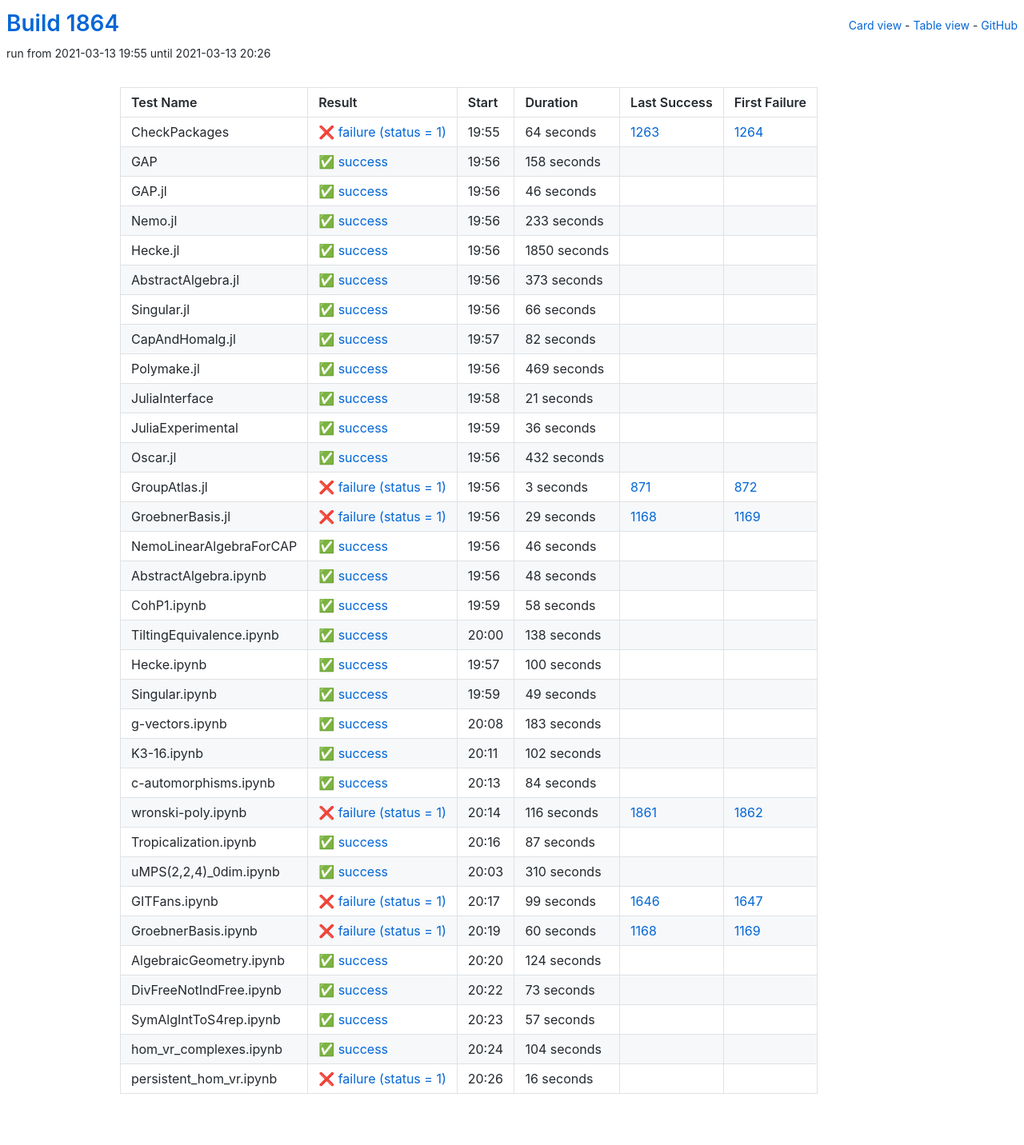
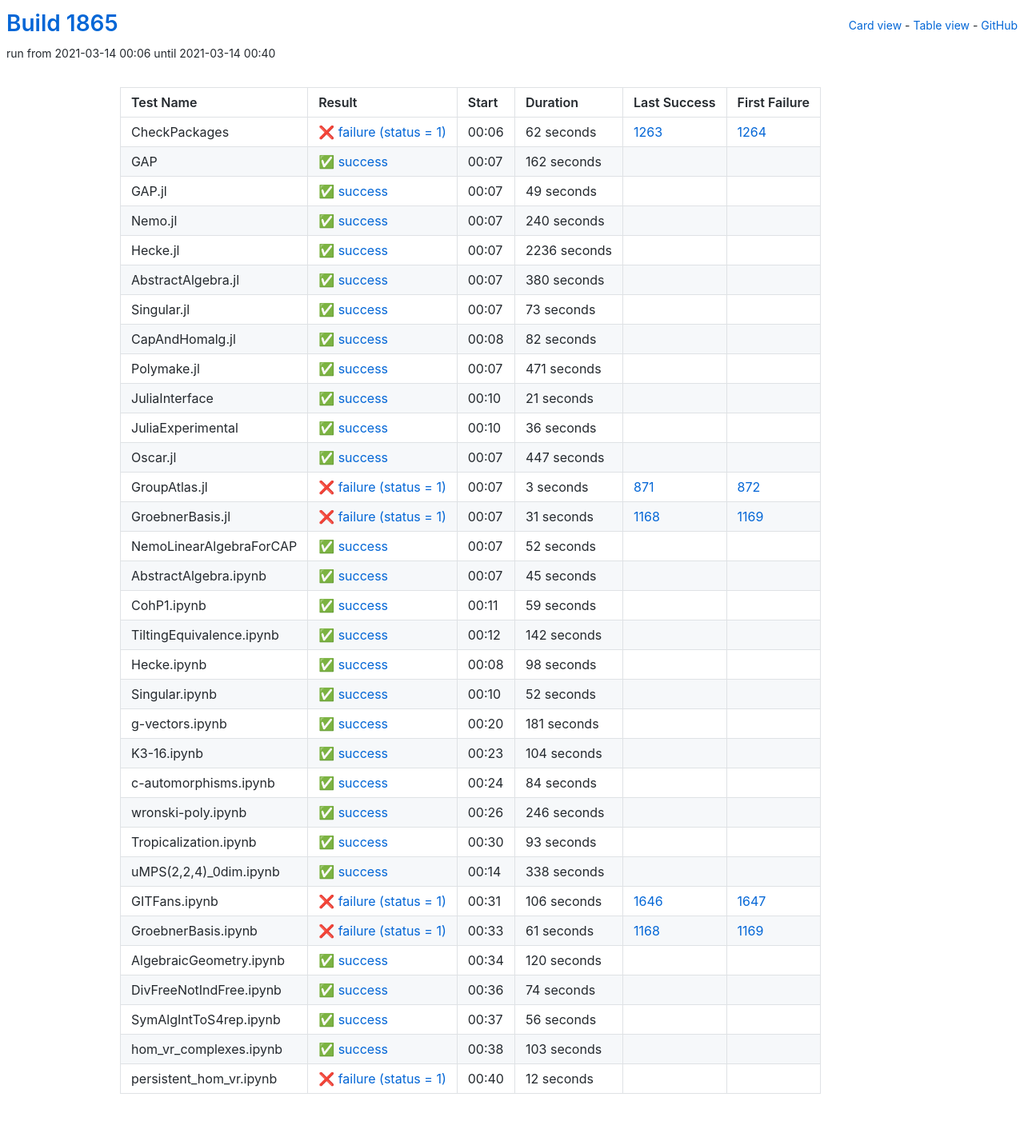
Before and after one commit to oscar-system/oscar-ci-status-stable, a Jekyll site: the page built from table.html, in a window 1280 px wide. Shown: the whole page at 80% size. Built offline with Jekyll 4.4.1, drawn with Linux system fonts in a browser that asks for light colours.

Commit message:
Build #1865

```diff
--- a/_data/ci.yml
+++ b/_data/ci.yml
@@ -1,6 +1,6 @@
 ---
-build: 1864
-build_url: https://oscarci.mathematik.uni-kl.de/job/oscar-stable/1864/
+build: 1865
+build_url: https://oscarci.mathematik.uni-kl.de/job/oscar-stable/1865/
 job: oscar-stable
 organization: oscar-system
 repo: oscar-ci-status-stable
@@ -8,92 +8,92 @@ repourl: https://github.com/oscar-system/oscar-ci-status-stable
 tests:
 - name: CheckPackages
   id: checkpackages
-  log: https://oscarci.mathematik.uni-kl.de/job/oscar-stable/1864/artifact/logs/build-1864/CheckPackages.log
-  start: 2021-03-13 19:55
+  log: https://oscarci.mathematik.uni-kl.de/job/oscar-stable/1865/artifact/logs/build-1865/CheckPackages.log
+  start: 2021-03-14 00:06
   success: false
   exitcode: 1
   status: failure
-  duration: 64
+  duration: 62
   last_success: 1263
   last_success_url: https://oscarci.mathematik.uni-kl.de/job/oscar-stable/1263/
   first_failure: 1264
   first_failure_url: https://oscarci.mathematik.uni-kl.de/job/oscar-stable/1264/
 - name: GAP
   id: gap
-  log: https://oscarci.mathematik.uni-kl.de/job/oscar-stable/1864/artifact/logs/build-1864/GAP.log
-  start: 2021-03-13 19:56
+  log: https://oscarci.mathematik.uni-kl.de/job/oscar-stable/1865/artifact/logs/build-1865/GAP.log
+  start: 2021-03-14 00:07
   success: true
   exitcode: 0
   status: success
-  duration: 158
+  duration: 162
   last_success: false
   last_success_url:
   first_failure: false
   first_failure_url:
 - name: GAP.jl
   id: gap-jl
-  log: https://oscarci.mathematik.uni-kl.de/job/oscar-stable/1864/artifact/logs/build-1864/GAP.jl.log
-  start: 2021-03-13 19:56
+  log: https://oscarci.mathematik.uni-kl.de/job/oscar-stable/1865/artifact/logs/build-1865/GAP.jl.log
+  start: 2021-03-14 00:07
   success: true
   exitcode: 0
   status: success
-  duration: 46
+  duration: 49
   last_success: false
   last_success_url:
   first_failure: false
   first_failure_url:
 - name: Nemo.jl
   id: nemo-jl
-  log: https://oscarci.mathematik.uni-kl.de/job/oscar-stable/1864/artifact/logs/build-1864/Nemo.jl.log
-  start: 2021-03-13 19:56
+  log: https://oscarci.mathematik.uni-kl.de/job/oscar-stable/1865/artifact/logs/build-1865/Nemo.jl.log
+  start: 2021-03-14 00:07
   success: true
   exitcode: 0
   status: success
-  duration: 233
+  duration: 240
   last_success: false
   last_success_url:
   first_failure: false
   first_failure_url:
 - name: Hecke.jl
   id: hecke-jl
-  log: https://oscarci.mathematik.uni-kl.de/job/oscar-stable/1864/artifact/logs/build-1864/Hecke.jl.log
-  start: 2021-03-13 19:56
+  log: https://oscarci.mathematik.uni-kl.de/job/oscar-stable/1865/artifact/logs/build-1865/Hecke.jl.log
+  start: 2021-03-14 00:07
   success: true
   exitcode: 0
   status: success
-  duration: 1850
+  duration: 2236
   last_success: false
   last_success_url:
   first_failure: false
   first_failure_url:
 - name: AbstractAlgebra.jl
   id: abstractalgebra-jl
-  log: https://oscarci.mathematik.uni-kl.de/job/oscar-stable/1864/artifact/logs/build-1864/AbstractAlgebra.jl.log
-  start: 2021-03-13 19:56
+  log: https://oscarci.mathematik.uni-kl.de/job/oscar-stable/1865/artifact/logs/build-1865/AbstractAlgebra.jl.log
+  start: 2021-03-14 00:07
   success: true
   exitcode: 0
   status: success
-  duration: 373
+  duration: 380
   last_success: false
   last_success_url:
   first_failure: false
   first_failure_url:
 - name: Singular.jl
   id: singular-jl
-  log: https://oscarci.mathematik.uni-kl.de/job/oscar-stable/1864/artifact/logs/build-1864/Singular.jl.log
-  start: 2021-03-13 19:56
+  log: https://oscarci.mathematik.uni-kl.de/job/oscar-stable/1865/artifact/logs/build-1865/Singular.jl.log
+  start: 2021-03-14 00:07
   success: true
   exitcode: 0
   status: success
-  duration: 66
+  duration: 73
   last_success: false
   last_success_url:
   first_failure: false
   first_failure_url:
 - name: CapAndHomalg.jl
   id: capandhomalg-jl
-  log: https://oscarci.mathematik.uni-kl.de/job/oscar-stable/1864/artifact/logs/build-1864/CapAndHomalg.jl.log
-  start: 2021-03-13 19:57
+  log: https://oscarci.mathematik.uni-kl.de/job/oscar-stable/1865/artifact/logs/build-1865/CapAndHomalg.jl.log
+  start: 2021-03-14 00:08
   success: true
   exitcode: 0
   status: success
@@ -104,20 +104,20 @@ tests:
   first_failure_url:
 - name: Polymake.jl
   id: polymake-jl
-  log: https://oscarci.mathematik.uni-kl.de/job/oscar-stable/1864/artifact/logs/build-1864/Polymake.jl.log
-  start: 2021-03-13 19:56
+  log: https://oscarci.mathematik.uni-kl.de/job/oscar-stable/1865/artifact/logs/build-1865/Polymake.jl.log
+  start: 2021-03-14 00:07
   success: true
   exitcode: 0
   status: success
-  duration: 469
+  duration: 471
   last_success: false
   last_success_url:
   first_failure: false
   first_failure_url:
 - name: JuliaInterface
   id: juliainterface
-  log: https://oscarci.mathematik.uni-kl.de/job/oscar-stable/1864/artifact/logs/build-1864/JuliaInterface.log
-  start: 2021-03-13 19:58
+  log: https://oscarci.mathematik.uni-kl.de/job/oscar-stable/1865/artifact/logs/build-1865/JuliaInterface.log
+  start: 2021-03-14 00:10
   success: true
   exitcode: 0
   status: success
@@ -128,8 +128,8 @@ tests:
   first_failure_url:
 - name: JuliaExperimental
   id: juliaexperimental
-  log: https://oscarci.mathematik.uni-kl.de/job/oscar-stable/1864/artifact/logs/build-1864/JuliaExperimental.log
-  start: 2021-03-13 19:59
+  log: https://oscarci.mathematik.uni-kl.de/job/oscar-stable/1865/artifact/logs/build-1865/JuliaExperimental.log
+  start: 2021-03-14 00:10
   success: true
   exitcode: 0
   status: success
@@ -140,20 +140,20 @@ tests:
   first_failure_url:
 - name: Oscar.jl
   id: oscar-jl
-  log: https://oscarci.mathematik.uni-kl.de/job/oscar-stable/1864/artifact/logs/build-1864/Oscar.jl.log
-  start: 2021-03-13 19:56
+  log: https://oscarci.mathematik.uni-kl.de/job/oscar-stable/1865/artifact/logs/build-1865/Oscar.jl.log
+  start: 2021-03-14 00:07
   success: true
   exitcode: 0
   status: success
-  duration: 432
+  duration: 447
   last_success: false
   last_success_url:
   first_failure: false
   first_failure_url:
 - name: GroupAtlas.jl
   id: groupatlas-jl
-  log: https://oscarci.mathematik.uni-kl.de/job/oscar-stable/1864/artifact/logs/build-1864/GroupAtlas.jl.log
-  start: 2021-03-13 19:56
+  log: https://oscarci.mathematik.uni-kl.de/job/oscar-stable/1865/artifact/logs/build-1865/GroupAtlas.jl.log
+  start: 2021-03-14 00:07
   success: false
   exitcode: 1
   status: failure
@@ -164,116 +164,116 @@ tests:
   first_failure_url: https://oscarci.mathematik.uni-kl.de/job/oscar-stable/872/
 - name: GroebnerBasis.jl
   id: groebnerbasis-jl
-  log: https://oscarci.mathematik.uni-kl.de/job/oscar-stable/1864/artifact/logs/build-1864/GroebnerBasis.jl.log
-  start: 2021-03-13 19:56
+  log: https://oscarci.mathematik.uni-kl.de/job/oscar-stable/1865/artifact/logs/build-1865/GroebnerBasis.jl.log
+  start: 2021-03-14 00:07
   success: false
   exitcode: 1
   status: failure
-  duration: 29
+  duration: 31
   last_success: 1168
   last_success_url: https://oscarci.mathematik.uni-kl.de/job/oscar-stable/1168/
   first_failure: 1169
   first_failure_url: https://oscarci.mathematik.uni-kl.de/job/oscar-stable/1169/
 - name: NemoLinearAlgebraForCAP
   id: nemolinearalgebraforcap
-  log: https://oscarci.mathematik.uni-kl.de/job/oscar-stable/1864/artifact/logs/build-1864/NemoLinearAlgebraForCAP.log
-  start: 2021-03-13 19:56
+  log: https://oscarci.mathematik.uni-kl.de/job/oscar-stable/1865/artifact/logs/build-1865/NemoLinearAlgebraForCAP.log
+  start: 2021-03-14 00:07
   success: true
   exitcode: 0
   status: success
-  duration: 46
+  duration: 52
   last_success: false
   last_success_url:
   first_failure: false
   first_failure_url:
 - name: AbstractAlgebra.ipynb
   id: abstractalgebra-ipynb
-  log: https://oscarci.mathematik.uni-kl.de/job/oscar-stable/1864/artifact/logs/build-1864/AbstractAlgebra.ipynb.log
-  start: 2021-03-13 19:56
+  log: https://oscarci.mathematik.uni-kl.de/job/oscar-stable/1865/artifact/logs/build-1865/AbstractAlgebra.ipynb.log
+  start: 2021-03-14 00:07
   success: true
   exitcode: 0
   status: success
-  duration: 48
+  duration: 45
   last_success: false
   last_success_url:
   first_failure: false
   first_failure_url:
 - name: CohP1.ipynb
   id: cohp1-ipynb
-  log: https://oscarci.mathematik.uni-kl.de/job/oscar-stable/1864/artifact/logs/build-1864/CohP1.ipynb.log
-  start: 2021-03-13 19:59
+  log: https://oscarci.mathematik.uni-kl.de/job/oscar-stable/1865/artifact/logs/build-1865/CohP1.ipynb.log
+  start: 2021-03-14 00:11
   success: true
   exitcode: 0
   status: success
-  duration: 58
+  duration: 59
   last_success: false
   last_success_url:
   first_failure: false
   first_failure_url:
 - name: TiltingEquivalence.ipynb
   id: tiltingequivalence-ipynb
-  log: https://oscarci.mathematik.uni-kl.de/job/oscar-stable/1864/artifact/logs/build-1864/TiltingEquivalence.ipynb.log
-  start: 2021-03-13 20:00
+  log: https://oscarci.mathematik.uni-kl.de/job/oscar-stable/1865/artifact/logs/build-1865/TiltingEquivalence.ipynb.log
+  start: 2021-03-14 00:12
   success: true
   exitcode: 0
   status: success
-  duration: 138
+  duration: 142
   last_success: false
   last_success_url:
   first_failure: false
   first_failure_url:
 - name: Hecke.ipynb
   id: hecke-ipynb
-  log: https://oscarci.mathematik.uni-kl.de/job/oscar-stable/1864/artifact/logs/build-1864/Hecke.ipynb.log
-  start: 2021-03-13 19:57
+  log: https://oscarci.mathematik.uni-kl.de/job/oscar-stable/1865/artifact/logs/build-1865/Hecke.ipynb.log
+  start: 2021-03-14 00:08
   success: true
   exitcode: 0
   status: success
-  duration: 100
+  duration: 98
   last_success: false
   last_success_url:
   first_failure: false
   first_failure_url:
 - name: Singular.ipynb
   id: singular-ipynb
-  log: https://oscarci.mathematik.uni-kl.de/job/oscar-stable/1864/artifact/logs/build-1864/Singular.ipynb.log
-  start: 2021-03-13 19:59
+  log: https://oscarci.mathematik.uni-kl.de/job/oscar-stable/1865/artifact/logs/build-1865/Singular.ipynb.log
+  start: 2021-03-14 00:10
   success: true
   exitcode: 0
   status: success
-  duration: 49
+  duration: 52
   last_success: false
   last_success_url:
   first_failure: false
   first_failure_url:
 - name: g-vectors.ipynb
   id: g-vectors-ipynb
-  log: https://oscarci.mathematik.uni-kl.de/job/oscar-stable/1864/artifact/logs/build-1864/g-vectors.ipynb.log
-  start: 2021-03-13 20:08
+  log: https://oscarci.mathematik.uni-kl.de/job/oscar-stable/1865/artifact/logs/build-1865/g-vectors.ipynb.log
+  start: 2021-03-14 00:20
   success: true
   exitcode: 0
   status: success
-  duration: 183
+  duration: 181
   last_success: false
   last_success_url:
   first_failure: false
   first_failure_url:
 - name: K3-16.ipynb
   id: k3-16-ipynb
-  log: https://oscarci.mathematik.uni-kl.de/job/oscar-stable/1864/artifact/logs/build-1864/K3-16.ipynb.log
-  start: 2021-03-13 20:11
+  log: https://oscarci.mathematik.uni-kl.de/job/oscar-stable/1865/artifact/logs/build-1865/K3-16.ipynb.log
+  start: 2021-03-14 00:23
   success: true
   exitcode: 0
   status: success
-  duration: 102
+  duration: 104
   last_success: false
   last_success_url:
   first_failure: false
   first_failure_url:
 - name: c-automorphisms.ipynb
   id: c-automorphisms-ipynb
-  log: https://oscarci.mathematik.uni-kl.de/job/oscar-stable/1864/artifact/logs/build-1864/c-automorphisms.ipynb.log
-  start: 2021-03-13 20:13
+  log: https://oscarci.mathematik.uni-kl.de/job/oscar-stable/1865/artifact/logs/build-1865/c-automorphisms.ipynb.log
+  start: 2021-03-14 00:24
   success: true
   exitcode: 0
   status: success
@@ -284,120 +284,120 @@ tests:
   first_failure_url:
 - name: wronski-poly.ipynb
   id: wronski-poly-ipynb
-  log: https://oscarci.mathematik.uni-kl.de/job/oscar-stable/1864/artifact/logs/build-1864/wronski-poly.ipynb.log
-  start: 2021-03-13 20:14
-  success: false
-  exitcode: 1
-  status: failure
-  duration: 116
-  last_success: 1861
-  last_success_url: https://oscarci.mathematik.uni-kl.de/job/oscar-stable/1861/
-  first_failure: 1862
-  first_failure_url: https://oscarci.mathematik.uni-kl.de/job/oscar-stable/1862/
-- name: Tropicalization.ipynb
-  id: tropicalization-ipynb
-  log: https://oscarci.mathematik.uni-kl.de/job/oscar-stable/1864/artifact/logs/build-1864/Tropicalization.ipynb.log
-  start: 2021-03-13 20:16
+  log: https://oscarci.mathematik.uni-kl.de/job/oscar-stable/1865/artifact/logs/build-1865/wronski-poly.ipynb.log
+  start: 2021-03-14 00:26
   success: true
   exitcode: 0
   status: success
-  duration: 87
+  duration: 246
+  last_success: false
+  last_success_url:
+  first_failure: false
+  first_failure_url:
+- name: Tropicalization.ipynb
+  id: tropicalization-ipynb
+  log: https://oscarci.mathematik.uni-kl.de/job/oscar-stable/1865/artifact/logs/build-1865/Tropicalization.ipynb.log
+  start: 2021-03-14 00:30
+  success: true
+  exitcode: 0
+  status: success
+  duration: 93
   last_success: false
   last_success_url:
   first_failure: false
   first_failure_url:
 - name: uMPS(2,2,4)_0dim.ipynb
   id: umps-2-2-4-0dim-ipynb
-  log: https://oscarci.mathematik.uni-kl.de/job/oscar-stable/1864/artifact/logs/build-1864/uMPS-2-2-4-_0dim.ipynb.log
-  start: 2021-03-13 20:03
+  log: https://oscarci.mathematik.uni-kl.de/job/oscar-stable/1865/artifact/logs/build-1865/uMPS-2-2-4-_0dim.ipynb.log
+  start: 2021-03-14 00:14
   success: true
   exitcode: 0
   status: success
-  duration: 310
+  duration: 338
   last_success: false
   last_success_url:
   first_failure: false
   first_failure_url:
 - name: GITFans.ipynb
   id: gitfans-ipynb
-  log: https://oscarci.mathematik.uni-kl.de/job/oscar-stable/1864/artifact/logs/build-1864/GITFans.ipynb.log
-  start: 2021-03-13 20:17
+  log: https://oscarci.mathematik.uni-kl.de/job/oscar-stable/1865/artifact/logs/build-1865/GITFans.ipynb.log
+  start: 2021-03-14 00:31
   success: false
   exitcode: 1
   status: failure
-  duration: 99
+  duration: 106
   last_success: 1646
   last_success_url: https://oscarci.mathematik.uni-kl.de/job/oscar-stable/1646/
   first_failure: 1647
   first_failure_url: https://oscarci.mathematik.uni-kl.de/job/oscar-stable/1647/
 - name: GroebnerBasis.ipynb
   id: groebnerbasis-ipynb
-  log: https://oscarci.mathematik.uni-kl.de/job/oscar-stable/1864/artifact/logs/build-1864/GroebnerBasis.ipynb.log
-  start: 2021-03-13 20:19
+  log: https://oscarci.mathematik.uni-kl.de/job/oscar-stable/1865/artifact/logs/build-1865/GroebnerBasis.ipynb.log
+  start: 2021-03-14 00:33
   success: false
   exitcode: 1
   status: failure
-  duration: 60
+  duration: 61
   last_success: 1168
   last_success_url: https://oscarci.mathematik.uni-kl.de/job/oscar-stable/1168/
   first_failure: 1169
   first_failure_url: https://oscarci.mathematik.uni-kl.de/job/oscar-stable/1169/
 - name: AlgebraicGeometry.ipynb
   id: algebraicgeometry-ipynb
-  log: https://oscarci.mathematik.uni-kl.de/job/oscar-stable/1864/artifact/logs/build-1864/AlgebraicGeometry.ipynb.log
-  start: 2021-03-13 20:20
+  log: https://oscarci.mathematik.uni-kl.de/job/oscar-stable/1865/artifact/logs/build-1865/AlgebraicGeometry.ipynb.log
+  start: 2021-03-14 00:34
   success: true
   exitcode: 0
   status: success
-  duration: 124
+  duration: 120
   last_success: false
   last_success_url:
   first_failure: false
   first_failure_url:
 - name: DivFreeNotIndFree.ipynb
   id: divfreenotindfree-ipynb
-  log: https://oscarci.mathematik.uni-kl.de/job/oscar-stable/1864/artifact/logs/build-1864/DivFreeNotIndFree.ipynb.log
-  start: 2021-03-13 20:22
+  log: https://oscarci.mathematik.uni-kl.de/job/oscar-stable/1865/artifact/logs/build-1865/DivFreeNotIndFree.ipynb.log
+  start: 2021-03-14 00:36
   success: true
   exitcode: 0
   status: success
-  duration: 73
+  duration: 74
   last_success: false
   last_success_url:
   first_failure: false
   first_failure_url:
 - name: SymAlgIntToS4rep.ipynb
   id: symalginttos4rep-ipynb
-  log: https://oscarci.mathematik.uni-kl.de/job/oscar-stable/1864/artifact/logs/build-1864/SymAlgIntToS4rep.ipynb.log
-  start: 2021-03-13 20:23
+  log: https://oscarci.mathematik.uni-kl.de/job/oscar-stable/1865/artifact/logs/build-1865/SymAlgIntToS4rep.ipynb.log
+  start: 2021-03-14 00:37
   success: true
   exitcode: 0
   status: success
-  duration: 57
+  duration: 56
   last_success: false
   last_success_url:
   first_failure: false
   first_failure_url:
 - name: hom_vr_complexes.ipynb
   id: hom-vr-complexes-ipynb
-  log: https://oscarci.mathematik.uni-kl.de/job/oscar-stable/1864/artifact/logs/build-1864/hom_vr_complexes.ipynb.log
-  start: 2021-03-13 20:24
+  log: https://oscarci.mathematik.uni-kl.de/job/oscar-stable/1865/artifact/logs/build-1865/hom_vr_complexes.ipynb.log
+  start: 2021-03-14 00:38
   success: true
   exitcode: 0
   status: success
-  duration: 104
+  duration: 103
   last_success: false
   last_success_url:
   first_failure: false
   first_failure_url:
 - name: persistent_hom_vr.ipynb
   id: persistent-hom-vr-ipynb
-  log: https://oscarci.mathematik.uni-kl.de/job/oscar-stable/1864/artifact/logs/build-1864/persistent_hom_vr.ipynb.log
-  start: 2021-03-13 20:26
+  log: https://oscarci.mathematik.uni-kl.de/job/oscar-stable/1865/artifact/logs/build-1865/persistent_hom_vr.ipynb.log
+  start: 2021-03-14 00:40
   success: false
   exitcode: 1
   status: failure
-  duration: 16
+  duration: 12
   last_success: false
   last_success_url:
   first_failure: false
```
Also changed, not shown: README.md.
